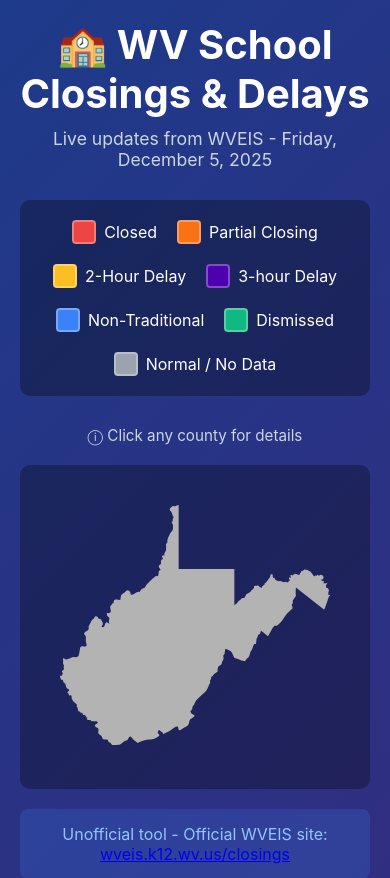
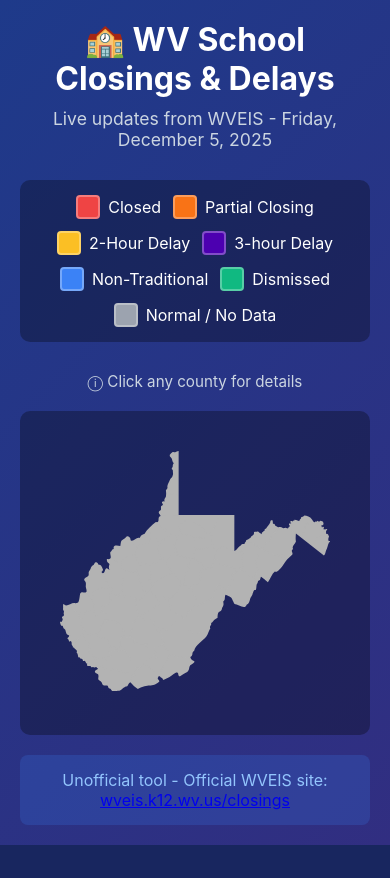
Before and after one commit to saharri2/wv-school-closings, a Django app: page / in a window 390 px wide. Shown: the top 878 px of the page. After the commit the page ends 845 px from the top, so only its background shows below. Run offline with Django 5.2, Linux system fonts and the light colour scheme; data that the repository does not hold is empty; parts of the project's set-up code (start-up, migrations or seed data) failed here and were passed over.

Commit message:
Adjusted legend for Mobile

```diff
--- a/closings/templates/closings/map.html
+++ b/closings/templates/closings/map.html
@@ -61,6 +61,17 @@
             height: 24px;
             border-radius: 4px;
             border: 2px solid rgba(255, 255, 255, 0.3);
+        }
+
+        @media (max-width: 768px) {
+            .legend {
+                gap: 12px;
+                padding: 15px
+            }
+
+            h1 {
+                font-size: 2rem;
+            }
         }
 
         .map-container {
```
